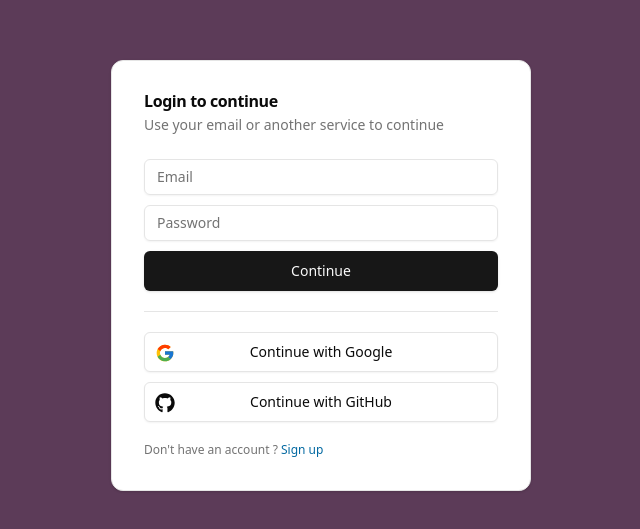
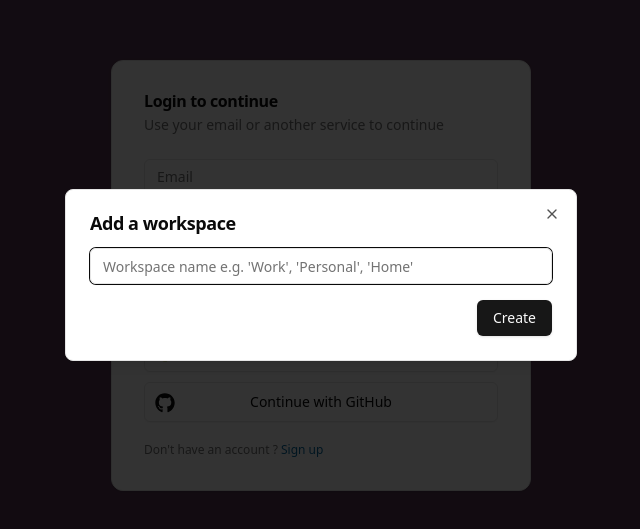
Before and after one commit to sam1322/slack-clone-vite, a React (Vite) app: page /signin in a window 1280 px wide. Shown: the part 125-654 px from the top of the page, without its empty margins (319-959 px from the left). Built offline with nearby package versions, Linux system fonts and the light colour scheme.

Commit message:
feat(modal): implement modal and sonner

```diff
--- a/src/components/auth/auth-screen.tsx
+++ b/src/components/auth/auth-screen.tsx
@@ -1,5 +1,3 @@
-"use client";
-
 import { useState } from "react";
 import SignInCard from "./sign-in-card";
 import { SignInFlow } from "@/types/auth";
--- /dev/null
+++ b/src/components/modals/CreateWorkspaceModal.tsx
@@ -0,0 +1,72 @@
+import { toast } from "sonner";
+import { useState } from "react";
+
+import {
+  Dialog,
+  DialogContent,
+  DialogDescription,
+  DialogHeader,
+  DialogTitle,
+} from "@/components/ui/dialog";
+import { Input } from "@/components/ui/input";
+import { Button } from "@/components/ui/button";
+
+// import { useCreateWorkspace } from "../api/use-create-workspace";
+// import { useCreateWorkspaceModal } from "../store/use-create-workspace-modal";
+
+export const CreateWorkspaceModal = () => {
+  //   const [open, setOpen] = useCreateWorkspaceModal();
+  const [open, setOpen] = useState(true);
+  const [name, setName] = useState("");
+
+  //   const { mutate, isPending } = useCreateWorkspace();
+  const isPending = false;
+
+  const handleClose = () => {
+    setOpen(false);
+    setName("");
+  };
+
+  const handleSubmit = async (e: React.FormEvent<HTMLFormElement>) => {
+    e.preventDefault();
+    //   TODO : uncomment this later
+
+    //   mutate(
+    //     { name },
+    //     {
+    //       onSuccess(id) {
+    toast.success("Workspace created");
+    //         router.push(`/workspace/${id}`);
+    handleClose();
+    //       },
+    //     }
+    //   );
+  };
+
+  return (
+    <Dialog open={open} onOpenChange={handleClose}>
+      <DialogContent>
+        <DialogHeader>
+          <DialogTitle>Add a workspace</DialogTitle>
+          <DialogDescription className="hidden"></DialogDescription>
+        </DialogHeader>
+        <form onSubmit={handleSubmit} className="space-y-4">
+          <Input
+            value={name}
+            onChange={(e) => setName(e.target.value)}
+            disabled={isPending}
+            required
+            autoFocus
+            minLength={3}
+            placeholder="Workspace name e.g. 'Work', 'Personal', 'Home'"
+          />
+          <div className="flex justify-end">
+            <Button type="submit" disabled={isPending}>
+              Create
+            </Button>
+          </div>
+        </form>
+      </DialogContent>
+    </Dialog>
+  );
+};
--- /dev/null
+++ b/src/components/modals/Modals.tsx
@@ -0,0 +1,24 @@
+import { useEffect, useState } from "react";
+
+import { CreateWorkspaceModal } from "./CreateWorkspaceModal";
+// import { CreateWorkspaceModal } from "@/features/workspaces/components/create-workspace-modal";
+
+export const Modals = () => {
+  const [mounted, setMounted] = useState(false);
+
+  useEffect(() => {
+    setMounted(true);
+  }, []);
+
+  if (!mounted) return null;
+
+  return (
+    <>
+      {/* for creating workspaces */}
+      <CreateWorkspaceModal />
+
+      {/* for creating channels */}
+      {/* <CreateChannelModal /> */}
+    </>
+  );
+};
--- a/src/components/ui/dialog.tsx
+++ b/src/components/ui/dialog.tsx
@@ -1,5 +1,3 @@
-"use client"
-
 import * as React from "react"
 import * as DialogPrimitive from "@radix-ui/react-dialog"
 import { X } from "lucide-react"
--- /dev/null
+++ b/src/components/ui/sonner.tsx
@@ -0,0 +1,29 @@
+import { useTheme } from "next-themes"
+import { Toaster as Sonner } from "sonner"
+
+type ToasterProps = React.ComponentProps<typeof Sonner>
+
+const Toaster = ({ ...props }: ToasterProps) => {
+  const { theme = "system" } = useTheme()
+
+  return (
+    <Sonner
+      theme={theme as ToasterProps["theme"]}
+      className="toaster group"
+      toastOptions={{
+        classNames: {
+          toast:
+            "group toast group-[.toaster]:bg-background group-[.toaster]:text-foreground group-[.toaster]:border-border group-[.toaster]:shadow-lg",
+          description: "group-[.toast]:text-muted-foreground",
+          actionButton:
+            "group-[.toast]:bg-primary group-[.toast]:text-primary-foreground",
+          cancelButton:
+            "group-[.toast]:bg-muted group-[.toast]:text-muted-foreground",
+        },
+      }}
+      {...props}
+    />
+  )
+}
+
+export { Toaster }
--- a/src/routes/__root.tsx
+++ b/src/routes/__root.tsx
@@ -1,5 +1,7 @@
 import * as React from "react";
 import { Outlet, createRootRoute } from "@tanstack/react-router";
+import { Toaster } from "@/components/ui/sonner";
+import { Modals } from "@/components/modals/Modals";
 // import { TanStackRouterDevtools } from "@tanstack/router-devtools";
 
 export const Route = createRootRoute({
@@ -11,6 +13,9 @@ function RootComponent() {
     <React.Fragment>
       {/* <div>Hello "__root"!</div> */}
       <Outlet />
+      <Modals/>
+      <Toaster richColors theme="light" position="bottom-center" />
+
       {/* <TanStackRouterDevtools /> */}
     </React.Fragment>
   );
```
